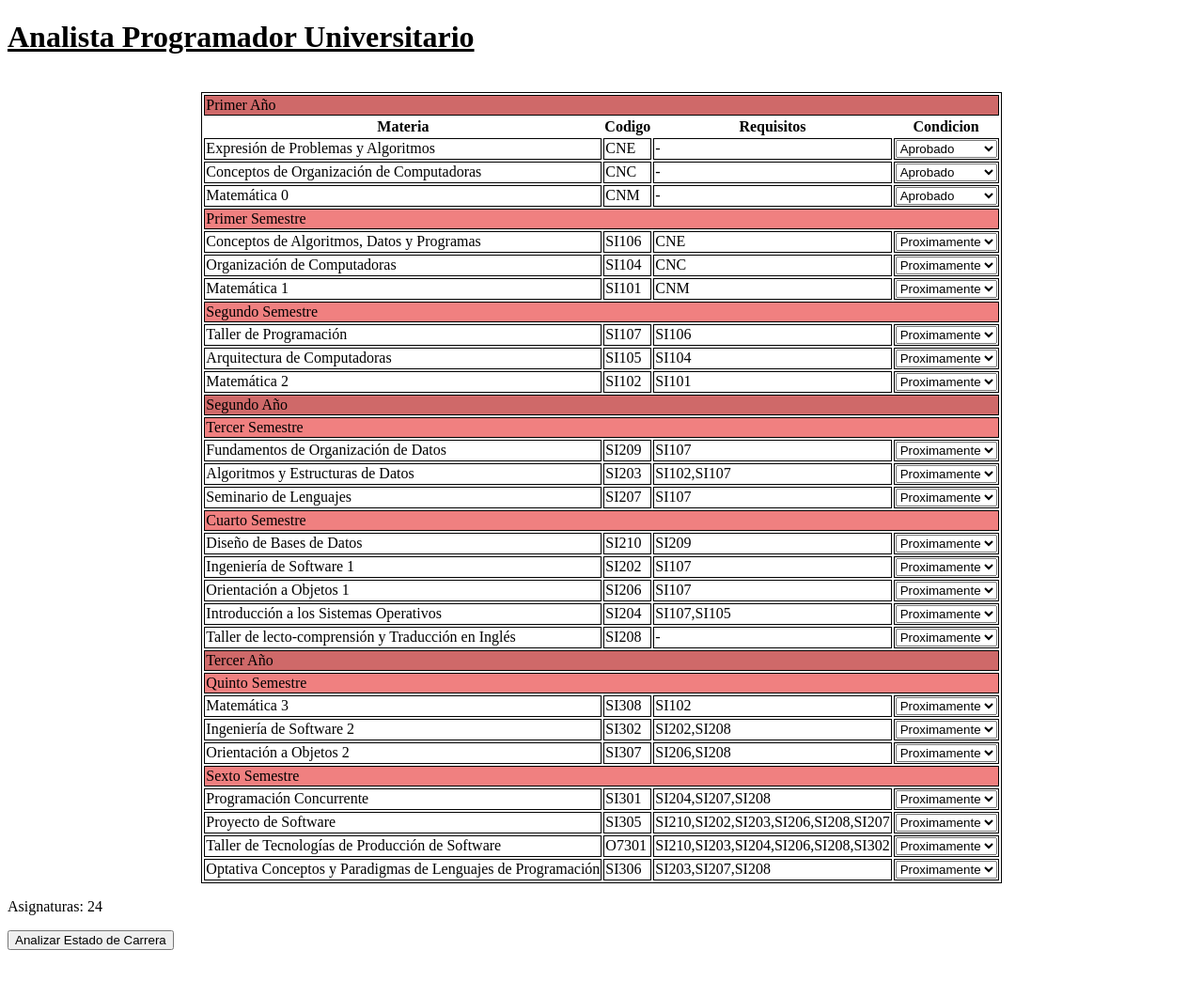
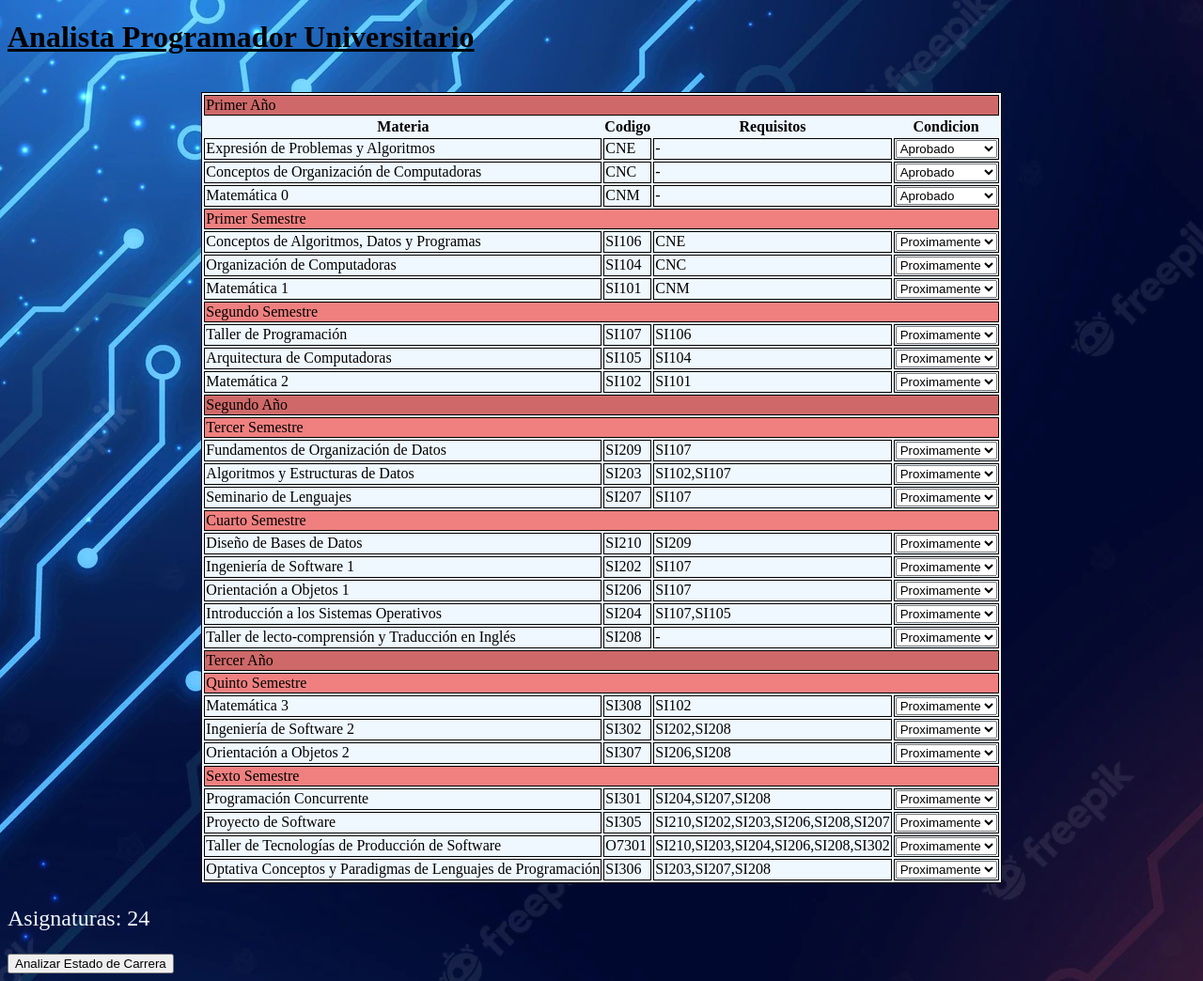
Before and after one commit to Joaco27/Plan_De_Estudio_INFO_UNLP, a plain HTML site: page index.html in a window 1280 px wide. Shown: the whole page at 94% size. Before the commit the page ends 1019 px from the top, so only its background shows below. Drawn offline with Linux system fonts and the light colour scheme.

Commit message:
Actualizando Pagina

```diff
--- a/styles.css
+++ b/styles.css
@@ -1,3 +1,7 @@
+body{
+    background-image: url(./circuitos-fondo-digital-degradado-azul-rojo_23-2148821701.webp);
+}
+
 .anio>td{
     background-color: rgb(207, 105, 105);
 }
@@ -9,3 +13,12 @@ table,td{
 .semestre>td{
     background-color: lightcoral;
 }
+
+table{
+    background-color: aliceblue;
+}
+
+p{
+    font-size: x-large;
+    color: aliceblue;
+}
```
Also changed, not shown: circuitos-fondo-digital-degradado-azul-rojo_23-2148821701.webp (added).
